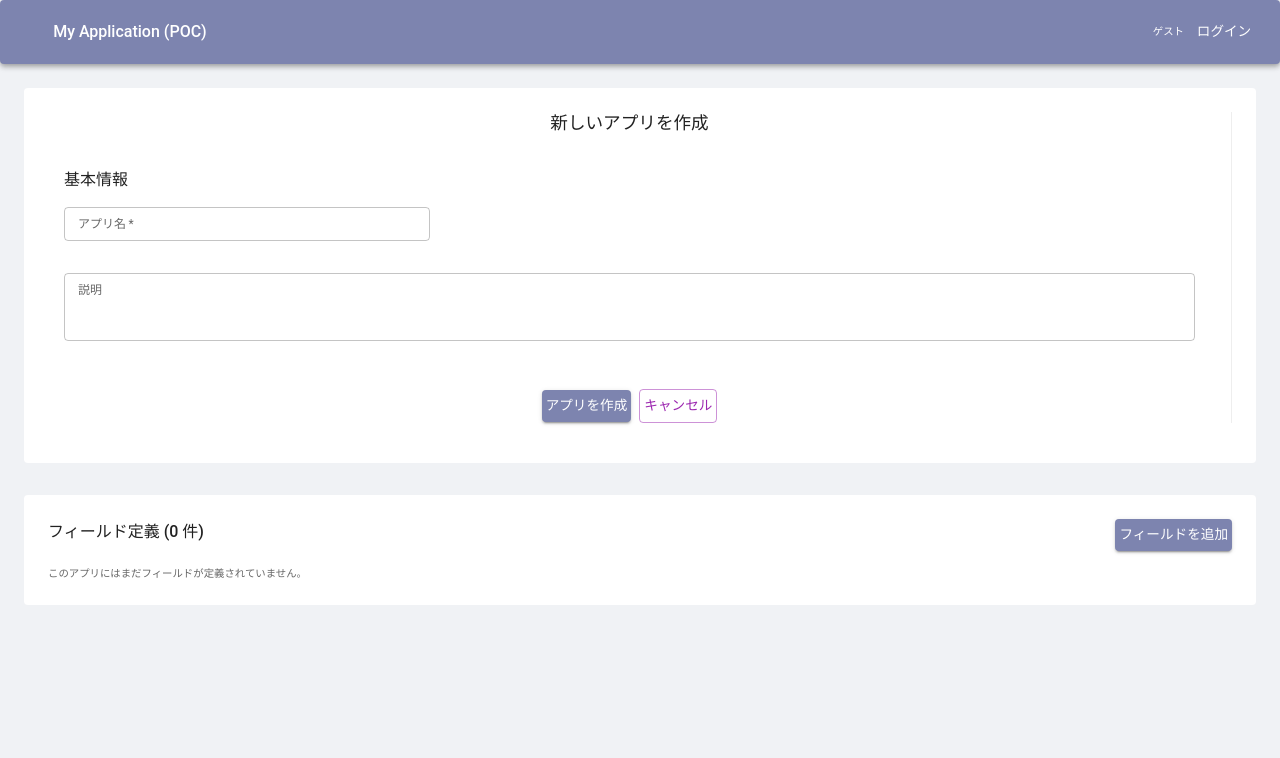
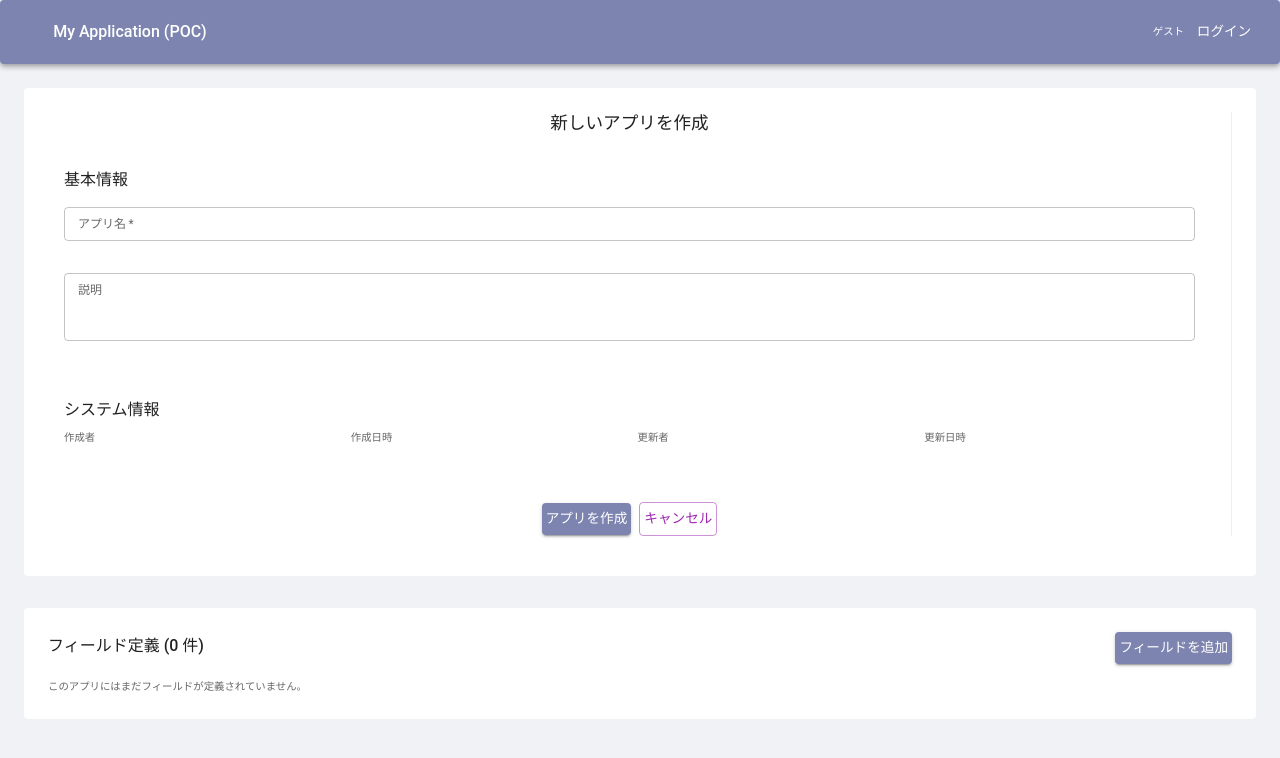
Before and after one commit to noriakikishimoto/withGemini, a React (Vite) app: page /generic-db/app-schemas/new in a window 1280 px wide. Shown: the top 758 px of the page. Built offline with nearby package versions, Linux system fonts and the light colour scheme; some icons are missing.

Commit message:
スキーマリストの名前表示対応完了

```diff
--- a/src/apps/GenericDatabaseApp/pages/AppSchemaFormPage.tsx
+++ b/src/apps/GenericDatabaseApp/pages/AppSchemaFormPage.tsx
@@ -4,11 +4,13 @@ import { useNavigate, useParams } from "react-router-dom";
 import DynamicForm from "../../../components/DynamicForm.tsx";
 
 // 共通の型定義をインポート
-import { AppSchema, CommonFormFieldComponent, FormField } from "../../../types/interfaces";
+import { AppSchema, CommonFormFieldComponent, FormField, User } from "../../../types/interfaces";
 import MuiTextFieldWrapper from "../../../components/FormFields/MuiTextFieldWrapper.tsx";
 import { appSchemaRepository } from "../../../repositories/appSchemaRepository.ts";
 import AppSchemaFieldsEditor from "../components/AppSchemaFieldsEditor.tsx";
 import { useUserContext } from "../../../contexts/UserContext.tsx";
+import { getFormattedDateString, getFormattedUserName } from "../utils/fieldLabelConverter";
+import { userRepository } from "../../../repositories/userRepository.ts";
 
 const appSchemaFields: FormField<AppSchema, CommonFormFieldComponent<any>>[] = [
   {
@@ -18,8 +20,8 @@ const appSchemaFields: FormField<AppSchema, CommonFormFieldComponent<any>>[] = [
     required: true,
     component: MuiTextFieldWrapper,
     xs: 12, // ★追加: 全幅を占める
-    sm: 6, // ★追加: 小画面以上で半分
-    md: 4, // ★追加: 中画面以上で1/3
+    sm: 12, // ★追加: 小画面以上で半分
+    md: 12, // ★追加: 中画面以上で1/3
   },
   {
     name: "description",
@@ -29,6 +31,50 @@ const appSchemaFields: FormField<AppSchema, CommonFormFieldComponent<any>>[] = [
     rows: 3,
     component: MuiTextFieldWrapper,
     xs: 12, // ★追加: 全幅を占める
+  },
+  {
+    name: "createdBy",
+    label: "作成者",
+    type: "text", // 将来的にルックアップ表示も考慮
+    readOnly: true,
+    group: "システム情報",
+    component: MuiTextFieldWrapper,
+    xs: 12,
+    sm: 6,
+    md: 3,
+  },
+  {
+    name: "createdAt",
+    label: "作成日時",
+    type: "text",
+    readOnly: true,
+    group: "システム情報",
+    component: MuiTextFieldWrapper,
+    xs: 12,
+    sm: 6,
+    md: 3,
+  },
+  {
+    name: "updatedBy",
+    label: "更新者",
+    type: "text", // 将来的にルックアップ表示も考慮
+    readOnly: true,
+    group: "システム情報",
+    component: MuiTextFieldWrapper,
+    xs: 12,
+    sm: 6,
+    md: 3,
+  },
+  {
+    name: "updatedAt",
+    label: "更新日時",
+    type: "text",
+    readOnly: true,
+    group: "システム情報",
+    component: MuiTextFieldWrapper,
+    xs: 12,
+    sm: 6,
+    md: 3,
   },
 ];
 
@@ -41,6 +87,19 @@ const AppSchemaFormPage: FC<AppSchemaFormPageProps> = () => {
   const [isLoading, setIsLoading] = useState<boolean>(!!id);
   const [error, setError] = useState<string | null>(null);
   const { currentUser } = useUserContext();
+  const [allUsers, setAllUsers] = useState<User[] | []>([]);
+
+  useEffect(() => {
+    const loadUsers = async () => {
+      try {
+        const users = await userRepository.getAll();
+        setAllUsers(users);
+      } catch (err) {
+        console.error("Error loading users for display:", err);
+      }
+    };
+    loadUsers();
+  }, []);
 
   // 編集モードの場合、アプリスキーマデータをロード
   useEffect(() => {
@@ -51,7 +110,18 @@ const AppSchemaFormPage: FC<AppSchemaFormPageProps> = () => {
         try {
           const data = await appSchemaRepository.getById(id);
           if (data) {
-            setAppSchema(data);
+            let dataWithName = {
+              ...data,
+              createdAt: data.createdAt ? getFormattedDateString(data.createdAt) : data.createdAt,
+              updatedAt: data.updatedAt ? getFormattedDateString(data.updatedAt) : data.updatedAt,
+              createdBy: data.createdBy
+                ? getFormattedUserName(data.createdBy, allUsers)
+                : data.createdBy,
+              updatedBy: data.updatedBy
+                ? getFormattedUserName(data.updatedBy, allUsers)
+                : data.updatedBy,
+            };
+            setAppSchema(dataWithName);
           } else {
             setError("指定されたアプリスキーマが見つかりません。");
           }
@@ -68,7 +138,7 @@ const AppSchemaFormPage: FC<AppSchemaFormPageProps> = () => {
       setAppSchema({ id: "", name: "", description: "", fields: [] }); // 空の AppSchema で初期化
       setIsLoading(false);
     }
-  }, [id]);
+  }, [id, allUsers]);
 
   // DynamicForm の onSubmit ハンドラ
   const handleAppSchemaSubmit = async (data: AppSchema) => {
--- a/src/apps/GenericDatabaseApp/pages/AppSchemaListPage.tsx
+++ b/src/apps/GenericDatabaseApp/pages/AppSchemaListPage.tsx
@@ -22,17 +22,68 @@ import {
   GenericRecord,
   SortCondition,
   SortDirection,
+  User,
 } from "../../../types/interfaces";
 import PlayArrowIcon from "@mui/icons-material/PlayArrow";
 
 import { appSchemaRepository } from "../../../repositories/appSchemaRepository.ts";
 import MuiTextFieldWrapper from "../../../components/FormFields/MuiTextFieldWrapper.tsx";
+import { getFormattedDateString, getFormattedUserName } from "../utils/fieldLabelConverter.ts";
+import { userRepository } from "../../../repositories/userRepository.ts";
 
 // AppSchema のリスト表示用のフィールド定義
 // DynamicList に渡すため、AppSchema のプロパティに対応する
 const appSchemaListFields: FormField<AppSchema, any>[] = [
-  { name: "name", label: "アプリ名", type: "text", component: MuiTextFieldWrapper }, // MuiTextFieldWrapperは仮
+  { name: "name", label: "アプリ名", type: "text", component: MuiTextFieldWrapper },
   { name: "description", label: "説明", type: "textarea", component: MuiTextFieldWrapper },
+  {
+    name: "createdBy",
+    label: "作成者",
+    type: "text", // 将来的にルックアップ表示も考慮
+    readOnly: true,
+    group: "システム情報",
+    component: MuiTextFieldWrapper,
+    xs: 12,
+    sm: 6,
+    md: 3,
+    valueFormatter: getFormattedUserName,
+  },
+  {
+    name: "createdAt",
+    label: "作成日時",
+    type: "text",
+    readOnly: true,
+    group: "システム情報",
+    component: MuiTextFieldWrapper,
+    xs: 12,
+    sm: 6,
+    md: 3,
+    valueFormatter: getFormattedDateString,
+  },
+  {
+    name: "updatedBy",
+    label: "更新者",
+    type: "text", // 将来的にルックアップ表示も考慮
+    readOnly: true,
+    group: "システム情報",
+    component: MuiTextFieldWrapper,
+    xs: 12,
+    sm: 6,
+    md: 3,
+    valueFormatter: getFormattedUserName,
+  },
+  {
+    name: "updatedAt",
+    label: "更新日時",
+    type: "text",
+    readOnly: true,
+    group: "システム情報",
+    component: MuiTextFieldWrapper,
+    xs: 12,
+    sm: 6,
+    md: 3,
+    valueFormatter: getFormattedDateString,
+  },
 ];
 
 interface AppSchemaListPageProps {}
@@ -60,15 +111,50 @@ const AppSchemaListPage: FC<AppSchemaListPageProps> = () => {
       setIsLoading(false);
     }
   };
+  const [allUsers, setAllUsers] = useState<User[] | []>([]);
 
   // コンポーネントマウント時にアプリスキーマをロード
   useEffect(() => {
     fetchAppSchemas();
+    const loadUsers = async () => {
+      try {
+        const users = await userRepository.getAll();
+        setAllUsers(users);
+      } catch (err) {
+        console.error("Error loading users for display:", err);
+      }
+    };
+    loadUsers();
   }, []);
 
+  const converter = (records: GenericRecord[]): GenericRecord[] => {
+    if (appSchemaListFields.length === 0) {
+      return [...records];
+    }
+
+    let formattedRecords = records.map((record) => {
+      const newRecord: GenericRecord = { ...record };
+
+      appSchemaListFields.forEach((fieldDef) => {
+        const fieldWithFormatter = appSchemaListFields.find(
+          (f) => f.name === fieldDef.name && f.valueFormatter
+        );
+        if (fieldWithFormatter && fieldWithFormatter.valueFormatter) {
+          const originalValue = record[fieldDef.name as keyof GenericRecord];
+          newRecord[fieldDef.name as keyof GenericRecord] = fieldWithFormatter.valueFormatter(
+            originalValue,
+            allUsers
+          );
+        }
+      });
+      return newRecord;
+    });
+    return formattedRecords;
+  };
+
   const filteredAndSortedAppSchemas = useMemo(() => {
-    let currentAppSchemas = [...appSchemas]; // 元の配列を変更しないようにコピー
-
+    let currentAppSchemas = converter(appSchemas); // 元の配列を変更しないようにコピー
+    //let currentAppSchemas = [...appSchemas];
     // 1. フィルタリング
     if (searchTerm) {
       const lowercasedSearchTerm = searchTerm.toLowerCase();
@@ -187,7 +273,7 @@ const AppSchemaListPage: FC<AppSchemaListPageProps> = () => {
 
       {/* DynamicList コンポーネントを使用 */}
       <DynamicList<AppSchema>
-        items={filteredAndSortedAppSchemas}
+        items={filteredAndSortedAppSchemas as AppSchema[]}
         fields={appSchemaListFields} // AppSchema のフィールド定義を渡す
         onEdit={handleEditAppSchema}
         onDelete={handleDeleteAppSchema}
--- a/src/apps/GenericDatabaseApp/utils/appSchemaUtils.ts
+++ b/src/apps/GenericDatabaseApp/utils/appSchemaUtils.ts
@@ -1,3 +1,4 @@
+import MuiTextFieldWrapper from "../../../components/FormFields/MuiTextFieldWrapper";
 import {
   AppSchema,
   CommonFormFieldComponent,
@@ -6,6 +7,7 @@ import {
   User,
 } from "../../../types/interfaces";
 import { getFieldComponentByType } from "./fieldComponentMapper"; // fieldComponentMapper をインポート
+import { getFormattedDateString, getFormattedUserName } from "./fieldLabelConverter";
 
 /**
  * アプリスキーマのフィールド定義にシステムフィールド (createdBy, createdAt など) を注入する関数。
@@ -36,12 +38,11 @@ export const addSystemFieldsToSchema = (
       type: "text", // 将来的にルックアップ表示も考慮
       readOnly: true,
       group: "システム情報",
-      component: getFieldComponentByType("text"),
+      component: MuiTextFieldWrapper,
       xs: 12,
       sm: 6,
       md: 3,
-      valueFormatter: (userId: string, allUsers?: User[]) =>
-        allUsers?.find((u) => u.id === userId)?.displayName || userId,
+      valueFormatter: getFormattedUserName,
     },
     {
       name: "createdAt",
@@ -49,11 +50,11 @@ export const addSystemFieldsToSchema = (
       type: "text",
       readOnly: true,
       group: "システム情報",
-      component: getFieldComponentByType("date"),
+      component: MuiTextFieldWrapper,
       xs: 12,
       sm: 6,
       md: 3,
-      valueFormatter: (isoDate: string) => (isoDate ? new Date(isoDate).toLocaleString() : ""),
+      valueFormatter: getFormattedDateString,
     },
     {
       name: "updatedBy",
@@ -61,12 +62,11 @@ export const addSystemFieldsToSchema = (
       type: "text", // 将来的にルックアップ表示も考慮
       readOnly: true,
       group: "システム情報",
-      component: getFieldComponentByType("text"),
+      component: MuiTextFieldWrapper,
       xs: 12,
       sm: 6,
       md: 3,
-      valueFormatter: (userId: string, allUsers?: User[]) =>
-        allUsers?.find((u) => u.id === userId)?.displayName || userId,
+      valueFormatter: getFormattedUserName,
     },
     {
       name: "updatedAt",
@@ -74,11 +74,11 @@ export const addSystemFieldsToSchema = (
       type: "text",
       readOnly: true,
       group: "システム情報",
-      component: getFieldComponentByType("date"),
+      component: MuiTextFieldWrapper,
       xs: 12,
       sm: 6,
       md: 3,
-      valueFormatter: (isoDate: string) => (isoDate ? new Date(isoDate).toLocaleString() : ""),
+      valueFormatter: getFormattedDateString,
     },
   ];
 
--- a/src/apps/GenericDatabaseApp/utils/fieldLabelConverter.ts
+++ b/src/apps/GenericDatabaseApp/utils/fieldLabelConverter.ts
@@ -1,4 +1,4 @@
-import { FormField, GenericRecord } from "../../../types/interfaces"; // FormField と GenericRecord をインポート
+import { FormField, User } from "../../../types/interfaces"; // FormField と GenericRecord をインポート
 
 /**
  *
@@ -13,3 +13,11 @@ export const getFieldLabelByName = <T extends object>(
   const field = appFields.find((f) => f.name === fieldName);
   return field ? field.label : String(fieldName);
 };
+
+export const getFormattedUserName = (userId: string, allUsers?: User[]): string => {
+  return allUsers?.find((u) => u.id === userId)?.displayName || userId;
+};
+
+export const getFormattedDateString = (isoDate: string): string => {
+  return isoDate ? new Date(isoDate).toLocaleString() : "";
+};
```
